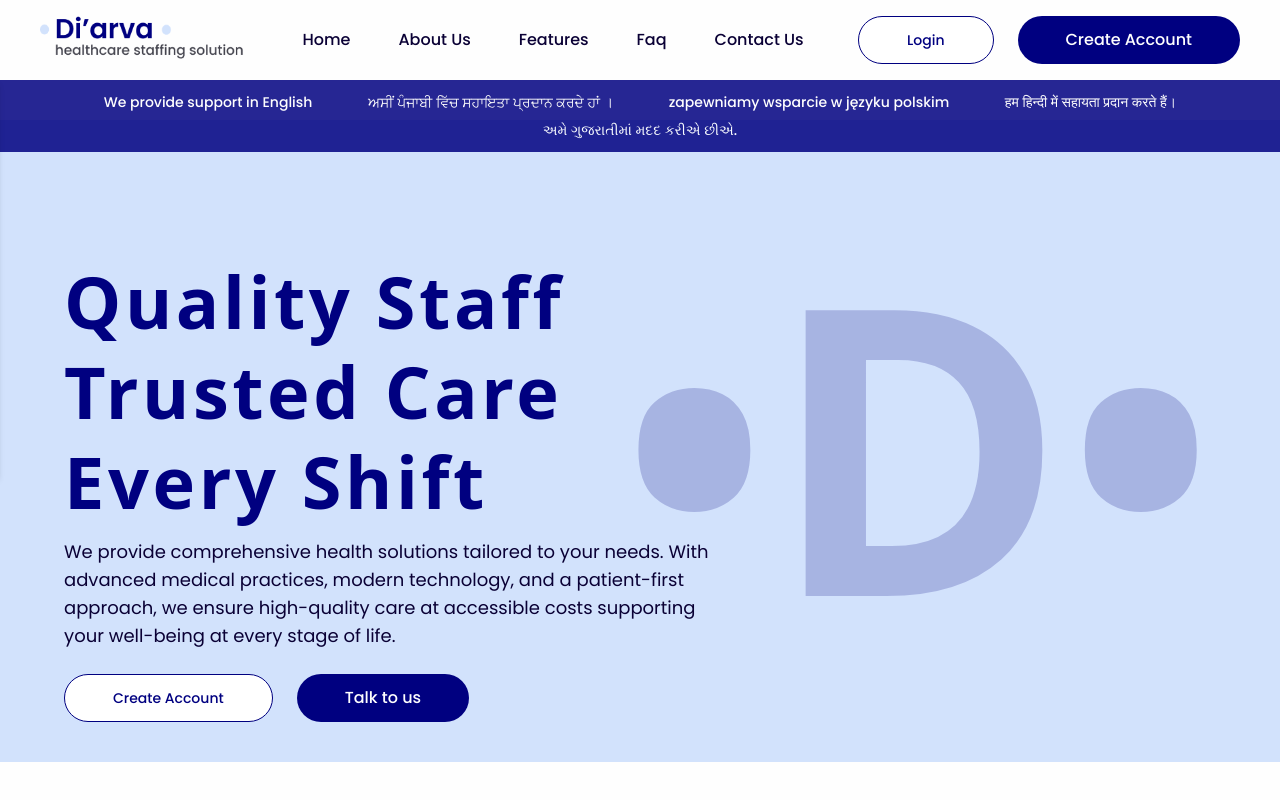
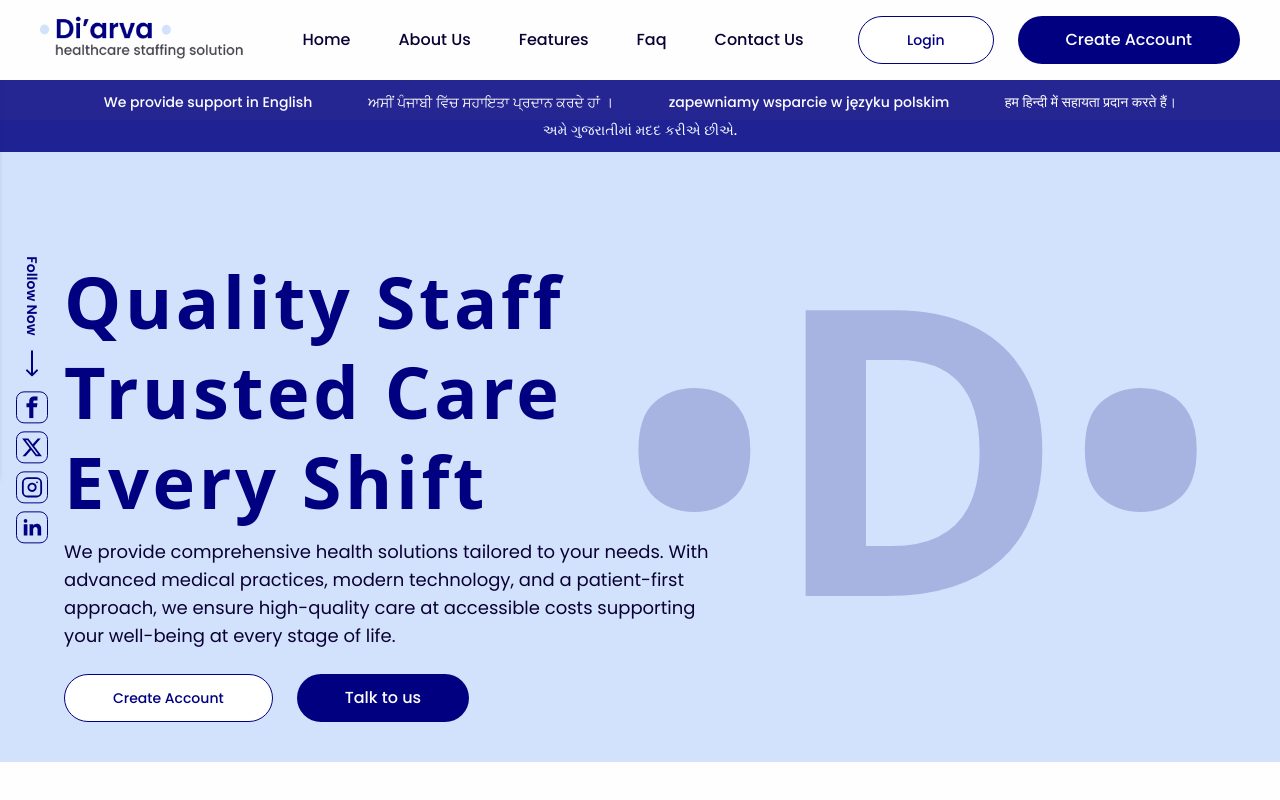
Before and after one commit to Di-arva/Frontend, a React (Vite) app: page / in a window 1280 px wide. Shown: the top 800 px of the page. Built offline with nearby package versions, Linux system fonts and the light colour scheme.

Commit message:
set follow us

```diff
--- a/src/App.jsx
+++ b/src/App.jsx
@@ -1,7 +1,7 @@
 import { BrowserRouter, Routes, Route } from "react-router-dom";
 import Homepage from "./Components/Homepage";
 import Footer from "./Components/Footer";
-import StickyLabel from "./Components/StickyLabel";
+import FollowUs from "./Components/FollowUs";
 import Navigation from "./Components/Navigation";
 import Login from "./Components/Login";
 
@@ -11,7 +11,7 @@ function App() {
       <BrowserRouter>
         <div className="min-h-screen flex flex-col bg-lightbg">
           <Navigation />
-
+          <FollowUs />
           <main className="flex-1 mt-30">
             <Routes>
               <Route path="/" element={<Homepage />} />
--- /dev/null
+++ b/src/Components/FollowUs.jsx
@@ -0,0 +1,61 @@
+import { HiOutlineArrowLongDown } from "react-icons/hi2";
+
+import { RiLinkedinFill } from "react-icons/ri";
+import { ImFacebook } from "react-icons/im";
+import { FaXTwitter } from "react-icons/fa6";
+import { FiInstagram } from "react-icons/fi";
+
+const FollowUs = () => {
+  return (
+    <>
+      {/* Left vertical bar for Desktop */}
+      <div className="hidden md:flex fixed left-4 top-1/2 transform -translate-y-1/2 flex-col items-center z-10 font-poppins">
+        <span
+          className="text-darkblue font-semibold text-sm mb-3"
+          style={{ writingMode: "vertical-rl" }}
+        >
+          Follow Now
+        </span>
+
+        <HiOutlineArrowLongDown
+          className="size-8 text-darkblue mb-3"
+          style={{ writingMode: "vertical-rl" }}
+        />
+
+        <div className="flex flex-col gap-2">
+          <a
+            href="https://www.facebook.com/diarvahealthcare/"
+            target="_blank"
+            aria-label="Facebook Link"
+          >
+            <ImFacebook className="size-8 border rounded-lg p-1 text-2xl text-darkblue hover:text-darkblack hover:border-darkblack" />
+          </a>
+
+          <a
+            href="https://x.com/diarvasolution"
+            target="_blank"
+            aria-label="X Link"
+          >
+            <FaXTwitter className="size-8 border rounded-lg p-1 text-2xl text-darkblue hover:text-darkblack hover:border-darkblack" />
+          </a>
+          <a
+            href="https://www.instagram.com/diarvahealthcare/"
+            target="_blank"
+            aria-label="Instagram Link"
+          >
+            <FiInstagram className="size-8 border rounded-lg p-1 text-2xl text-darkblue hover:text-darkblack hover:border-darkblack" />
+          </a>
+          <a
+            href="https://www.linkedin.com/company/di-arva"
+            target="_blank"
+            aria-label="LinkedIn Link"
+          >
+            <RiLinkedinFill className="size-8 border rounded-lg p-1 text-2xl text-darkblue hover:text-darkblack hover:border-darkblack" />
+          </a>
+        </div>
+      </div>
+    </>
+  );
+};
+
+export default FollowUs;
```
